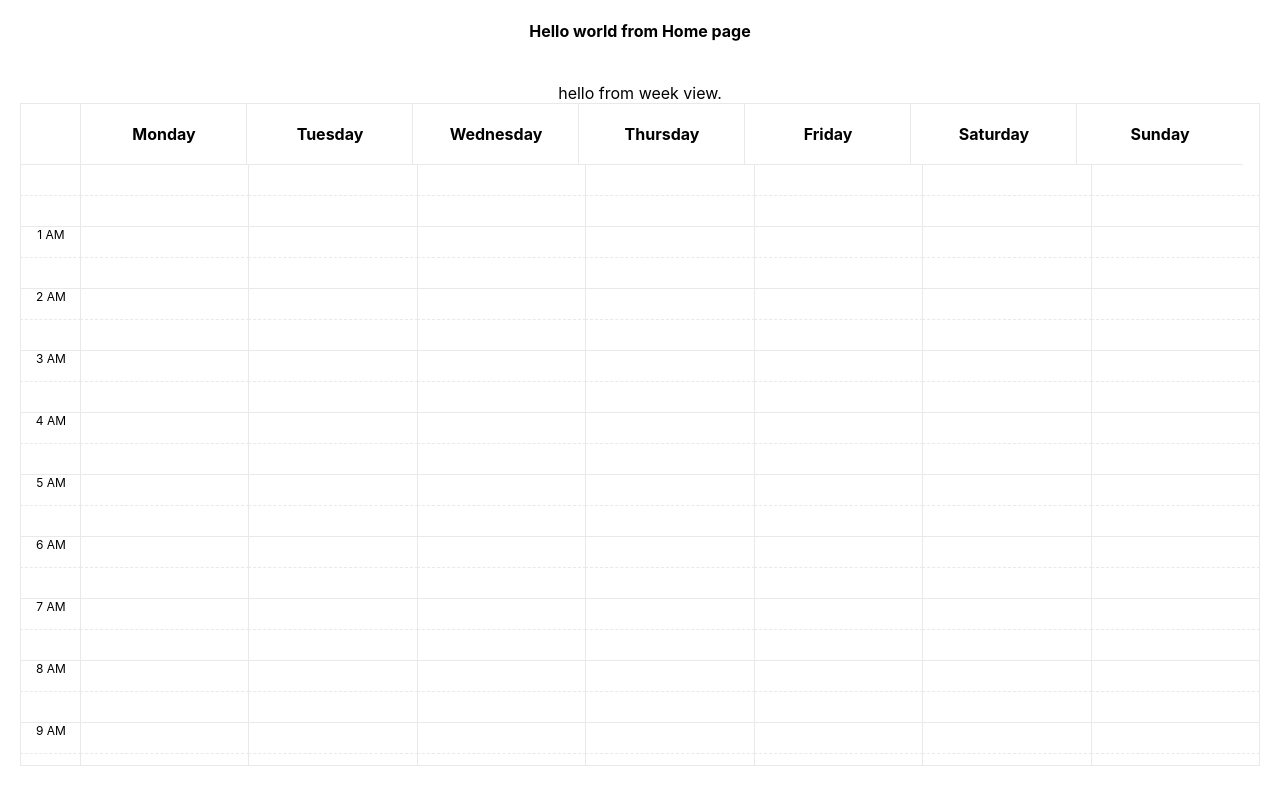
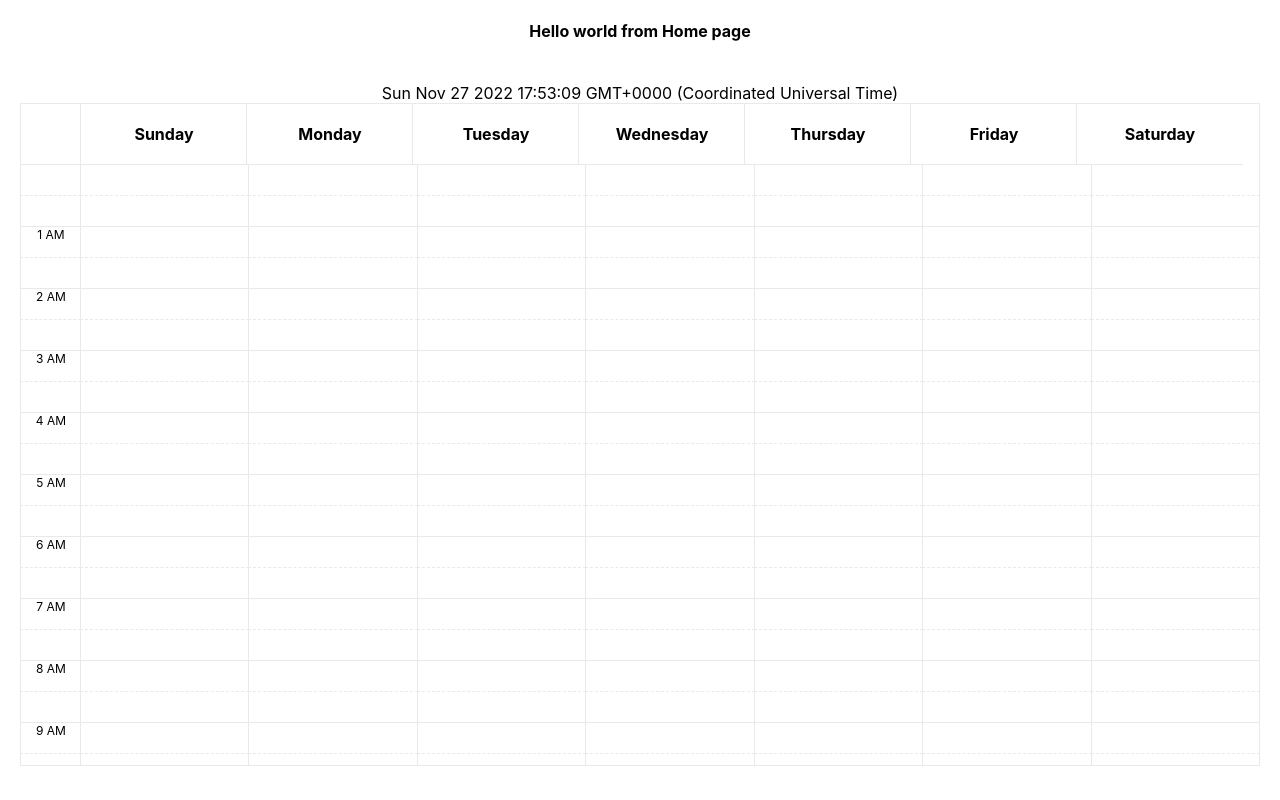
Before and after one commit to bbatjargal/appointment-calendar, a React (Create React App) app: page / in a window 1280 px wide. Built offline with nearby package versions, Linux system fonts and the light colour scheme.

Commit message:
updated weekly view

```diff
--- a/src/Components/Calendar/Calendar.js
+++ b/src/Components/Calendar/Calendar.js
@@ -1,12 +1,15 @@
-import CalendarView from './View/CalendarView'
+import CalendarView from './View/CalendarView';
+import { CalendarContextProvider } from './CalendarContext';
 
 function Calendar()
 {
     return (
         <>
-            <div className="calendarContainer">
-                <CalendarView />
-            </div>
+            <CalendarContextProvider>
+                <div className="calendarContainer">
+                    <CalendarView />
+                </div>
+            </CalendarContextProvider>
         </>
     );
 }
--- /dev/null
+++ b/src/Components/Calendar/CalendarContext.js
@@ -0,0 +1,43 @@
+import { createContext, useState, useRef } from 'react';
+
+
+
+export const CalendarContext = createContext({
+    currentDatetime: null,
+    currentOffset: null,
+    startDatetime: null,
+    endDatetime: null,
+    viewType: null,
+    daysOfWeek: null,
+});
+
+
+export function CalendarContextProvider({ children }) {
+    const now = new Date();
+    // const [currentDatetime, setCurrentDatetime] = useState(datetimeNow.toString());
+    const daysOfWeek = useRef(["Monday", "Tuesday", "Wednesday", "Thursday", "Friday", "Saturday", "Sunday"]);
+
+    const currentDatetime = {
+        dayOfWeek: now.getDay(),
+        year: now.getFullYear(),
+        month: now.getMonth(),
+        dayOfMonth: now.getDate(),
+        minutes: now.getMinutes(),
+        seconds: now.getSeconds(),
+        milliSeconds: now.getMilliseconds(),
+        toString: now.toString()
+    };
+
+    return (
+        <CalendarContext.Provider value={{
+            currentDatetime: now.toString(),
+            currentOffset: 0,
+            startDatetime: null,
+            endDatetime: null,
+            viewType: "weekly",
+            daysOfWeek: daysOfWeek.current,
+        }}>
+            {children}
+        </CalendarContext.Provider>
+    );
+}
--- a/src/Components/Calendar/View/Weekly/CellInHour.js
+++ b/src/Components/Calendar/View/Weekly/CellInHour.js
@@ -1,10 +1,9 @@
 import { Fragment } from "react";
 import CellInMinute from "./CellInMinute";
 
-function CellInHour({offset}) {
+function CellInHour({offset, dayIndex }) {
 
     const periodAMPM = Math.floor(offset / 12) === 0 ? 'AM' : 'PM';
-    console.log((offset / 12), periodAMPM, offset);
     var hourOfDay = offset % 12;
 
     if(offset === 12)
@@ -12,8 +11,8 @@ function CellInHour({offset}) {
 
     return (
         <>
-            <CellInMinute period={periodAMPM} hour={hourOfDay} />
-            <CellInMinute />
+            <CellInMinute part='first' period={periodAMPM} hour={hourOfDay} dayIndex={dayIndex} />
+            <CellInMinute part='second' period={periodAMPM} hour={hourOfDay} dayIndex={dayIndex}  />
         </>
     );
 }
--- a/src/Components/Calendar/View/Weekly/CellInMinute.js
+++ b/src/Components/Calendar/View/Weekly/CellInMinute.js
@@ -1,5 +1,16 @@
+import { useState, useContext } from 'react';
 import { Box, ThemeProvider, createTheme } from '@mui/system';
+import { DialogTitle, DialogActions, DialogContent } from '@mui/material';
+import { Dialog, Button, TextField } from '@mui/material';
 
+import { CalendarContext } from '../../CalendarContext';
+/*
+import Dialog from '@mui/material/Dialog';
+import DialogActions from '@mui/material/DialogActions';
+import DialogContent from '@mui/material/DialogContent';
+import DialogContentText from '@mui/material/DialogContentText';
+import DialogTitle from '@mui/material/DialogTitle';
+*/
 const themeLight = createTheme({
     palette: {
         layout: {
@@ -7,26 +18,97 @@ const themeLight = createTheme({
     }
 });
 
-function CellInMinute({ hour=-1, period='' })
+function CellInMinute({ dayIndex=-1, part = 'first', hour=0, period='' })
 {
-    if(hour > 0)
+    const [open, setOpen] = useState(false);
+    const [selectedDatetime, setSelectedDatetime] = useState(null);
+    const calendarContext = useContext(CalendarContext);
+    const [count, setCount] = useState(0);
+
+    //setSelectedDatetime(addDays(currentDatetime, now.getDay() - dayIndex).toString());
+    // setSelectedDatetime("WWWW");
+
+    //console.log(calendarContext.currentDatetime, "sssssssssss");
+    // console.log(calendarContext.daysOfWeek[dayIndex], "---sssssssss");
+    //console.log(calendarContext.currentDatetime.dayOfWeek, "---sssssssss");
+
+    const handleClickOnCell = ({ dayIndex, part, hour, period, currentDatetime }) => {
+        const now = new Date(currentDatetime);
+        const selected  = addDays(currentDatetime, dayIndex - now.getDay()).toDateString();
+        setSelectedDatetime(selected);
+        setOpen(true);
+        //console.log(dayIndex, part, hour, period);
+    };
+    const handleClose =() => {
+        setOpen(false);
+    };
+
+    var cellPayload = {
+        dayIndex: dayIndex,
+        part: part,
+        hour: hour,
+        period: period,
+        currentDatetime: calendarContext.currentDatetime,
+    };
+
+    var listOfClasses = ["cellBorderLeft", "cell", "cellHourText"];
+    if(part === 'first')
     {
-        return (
-            <ThemeProvider theme={themeLight}>
-                <Box className="cellBorderTop cellBorderLeft cell cellHourText "></Box>
-            </ThemeProvider>
-        );
+        if(hour !== 0)
+            listOfClasses.push("cellBorderTop");
     }
     else
     {
-        const boxClassName = "".concat("cellBorderLeft cell ",  (hour !== 0) && "cellBorderTopDashed");
-        return (
+        listOfClasses.push("cellBorderTopDashed");
+    }
+
+    return (
+        <>
             <ThemeProvider theme={themeLight}>
-                <Box className={ boxClassName } />
+                <Box className={ listOfClasses.join(" ") }
+                    onClick={ () => handleClickOnCell(cellPayload) }  />
             </ThemeProvider>
-        );
-    }
+
+            <Dialog open={open} onClose={handleClose}>
+                <DialogTitle>New event - {selectedDatetime}</DialogTitle>
+                <DialogContent>
+                    <TextField
+                        margin="dense"
+                        autoFocus
+                        id="name"
+                        label="Title"
+                        fullWidth
+                        variant="standard"
+                        autoComplete='off'
+                    />
+                    <TextField
+                        margin="dense"
+                        id="name"
+                        label="Description"
+                        multiline
+                        rows={3}
+                        fullWidth
+                        variant="standard"
+                    />
+                </DialogContent>
+                <DialogActions>
+                    <Button onClick={handleClose}>Cancel</Button>
+                    <Button onClick={handleClose}>Save</Button>
+                </DialogActions>
+            </Dialog>
+        </>
+    );
 
 }
 
+function clickOnCell({ dayIndex, part, hour, period })
+{
+}
+
+function addDays(date, days) {
+    var result = new Date(date);
+    result.setDate(result.getDate() + days);
+    return result;
+  }
+
 export default CellInMinute;
--- a/src/Components/Calendar/View/Weekly/DayColumnHourly.js
+++ b/src/Components/Calendar/View/Weekly/DayColumnHourly.js
@@ -1,21 +1,20 @@
-import { useRef } from 'react';
 import CellInHour from "./CellInHour";
 
-function DayColumnHourly()
+function DayColumnHourly({dayIndex = -1})
 {
     return (
         <>
-            <CreateHours />
+            <CreateHours dayIndex={ dayIndex } />
         </>
     );
 };
 
-function CreateHours()
+function CreateHours({ dayIndex = -1 })
 {
     var elementsHour = [];
     for(var i = 0; i < 24; i++)
     {
-        elementsHour.push(<CellInHour key={i} offset={i} />);
+        elementsHour.push(<CellInHour key={i} offset={i} dayIndex={ dayIndex } />);
     }
     return elementsHour;
 }
--- a/src/Components/Calendar/View/Weekly/ViewWeekly.js
+++ b/src/Components/Calendar/View/Weekly/ViewWeekly.js
@@ -1,4 +1,4 @@
-import {useRef} from 'react';
+import { useRef, useState } from 'react';
 import { Box, Grid, Stack } from '@mui/material';
 import { nanoid } from 'nanoid';
 
@@ -7,12 +7,13 @@ import ViewLeft from './../base/ViewLeft';
 
 function ViewWeekly()
 {
-    const days = useRef(["Monday", "Tuesday", "Wednesday", "Thursday", "Friday", "Saturday", "Sunday"])
-
+    const currentDatetime = (new Date()).toString();
+    const [selectedDatetime, setSelectedDatetime] = useState(currentDatetime);
+    const days = useRef(["Sunday", "Monday", "Tuesday", "Wednesday", "Thursday", "Friday", "Saturday"])
 
     return (
         <>
-            <div>hello from week view.</div>
+            <div>{ selectedDatetime }</div>
 
             <Stack>
                 <Grid container  className="calendarViewContainer">
@@ -44,27 +45,16 @@ function ViewWeekly()
                         </Grid>
                         <Grid item xs>
                             <Grid container spacing={0} padding={0} columns={7} >
-                                <Grid item xs={1}>
-                                    <DayColumnHourly></DayColumnHourly>
-                                </Grid>
-                                <Grid item xs={1}>
-                                    <DayColumnHourly></DayColumnHourly>
-                                </Grid>
-                                <Grid item xs={1}>
-                                    <DayColumnHourly></DayColumnHourly>
-                                </Grid>
-                                <Grid item xs={1}>
-                                    <DayColumnHourly></DayColumnHourly>
-                                </Grid>
-                                <Grid item xs={1}>
-                                    <DayColumnHourly></DayColumnHourly>
-                                </Grid>
-                                <Grid item xs={1}>
-                                    <DayColumnHourly></DayColumnHourly>
-                                </Grid>
-                                <Grid item xs={1}>
-                                    <DayColumnHourly></DayColumnHourly>
-                                </Grid>
+                                {
+                                    days.current.map((day, i) => {
+                                        return (
+                                            <Grid item xs={1} key={ nanoid() }>
+                                                <DayColumnHourly dayIndex={i} ></DayColumnHourly>
+                                            </Grid>
+                                        );
+                                    })
+
+                                }
                             </Grid>
                         </Grid>
                     </Grid>
--- a/src/Components/Calendar/View/base/HourCell.js
+++ b/src/Components/Calendar/View/base/HourCell.js
@@ -3,7 +3,6 @@ import MinuteCell from './MinuteCell'
 function HourCell({offset}) {
 
     const periodAMPM = Math.floor(offset / 12) === 0 ? 'AM' : 'PM';
-    console.log((offset / 12), periodAMPM, offset);
     var hourOfDay = offset % 12;
     if(offset === 12)
         hourOfDay = 12;
```
Also changed, not shown: npm-commands.txt.
